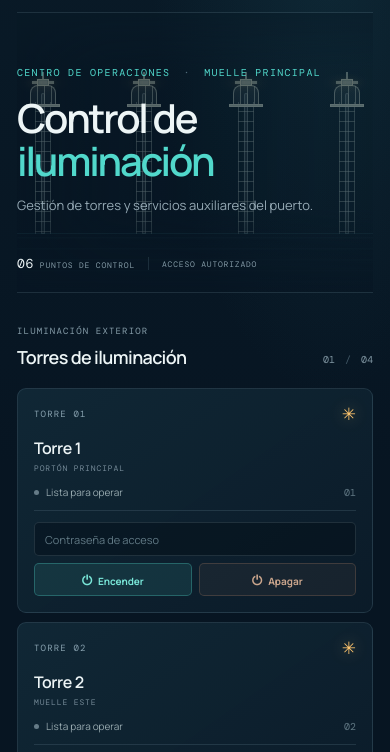
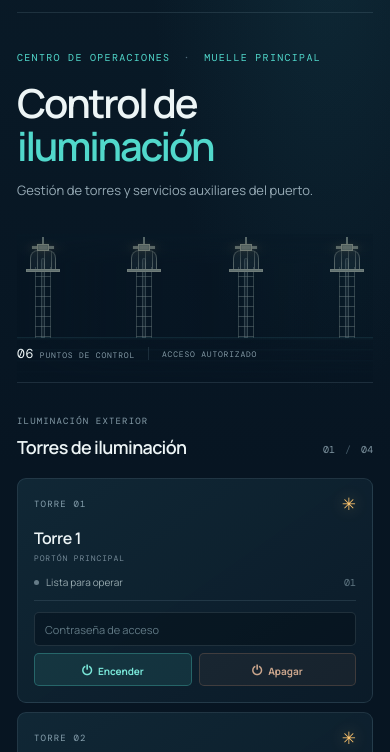
Before and after one commit to cdanielmuller246-hub/poseidon, a plain HTML site: page docs/index.html in a window 390 px wide. Shown: the part 57-809 px from the top of the page. Drawn offline with nearby package versions, Linux system fonts and the light colour scheme; no server answers.

Commit message:
Ajustar torres para móviles

```diff
--- a/docs/styles.css
+++ b/docs/styles.css
@@ -51,3 +51,14 @@
 @media(max-width:600px){.port-tower{height:155px}.tower-one{left:3%;height:155px}.tower-two{left:calc(34.3333% - 10px);height:155px}.tower-three{left:calc(65.6667% - 20px);right:auto;height:155px}.tower-four{right:3%;height:155px}}
 .pump-symbol svg{width:34px;height:34px;fill:none;stroke:var(--cyan);stroke-width:1.45;stroke-linecap:round;stroke-linejoin:round;filter:drop-shadow(0 0 3px rgba(81,216,203,.18))}
 .pump-symbol svg .pump-accent{stroke:var(--amber);stroke-width:1.7}
+@media(max-width:600px){
+  .hero{height:370px;padding-top:38px}
+  .hero-art{top:60%;bottom:auto;height:40%;width:100%;opacity:.54}
+  .port-tower{height:94px;bottom:44px}
+  .tower-one{left:3%;height:94px}
+  .tower-two{left:calc(34.3333% - 10px);height:94px}
+  .tower-three{left:calc(65.6667% - 20px);right:auto;height:94px}
+  .tower-four{right:3%;height:94px}
+  .horizon{bottom:44px}
+  .waterline{height:44px}
+}
--- a/styles.css
+++ b/styles.css
@@ -51,3 +51,14 @@
 @media(max-width:600px){.port-tower{height:155px}.tower-one{left:3%;height:155px}.tower-two{left:calc(34.3333% - 10px);height:155px}.tower-three{left:calc(65.6667% - 20px);right:auto;height:155px}.tower-four{right:3%;height:155px}}
 .pump-symbol svg{width:34px;height:34px;fill:none;stroke:var(--cyan);stroke-width:1.45;stroke-linecap:round;stroke-linejoin:round;filter:drop-shadow(0 0 3px rgba(81,216,203,.18))}
 .pump-symbol svg .pump-accent{stroke:var(--amber);stroke-width:1.7}
+@media(max-width:600px){
+  .hero{height:370px;padding-top:38px}
+  .hero-art{top:60%;bottom:auto;height:40%;width:100%;opacity:.54}
+  .port-tower{height:94px;bottom:44px}
+  .tower-one{left:3%;height:94px}
+  .tower-two{left:calc(34.3333% - 10px);height:94px}
+  .tower-three{left:calc(65.6667% - 20px);right:auto;height:94px}
+  .tower-four{right:3%;height:94px}
+  .horizon{bottom:44px}
+  .waterline{height:44px}
+}
```
